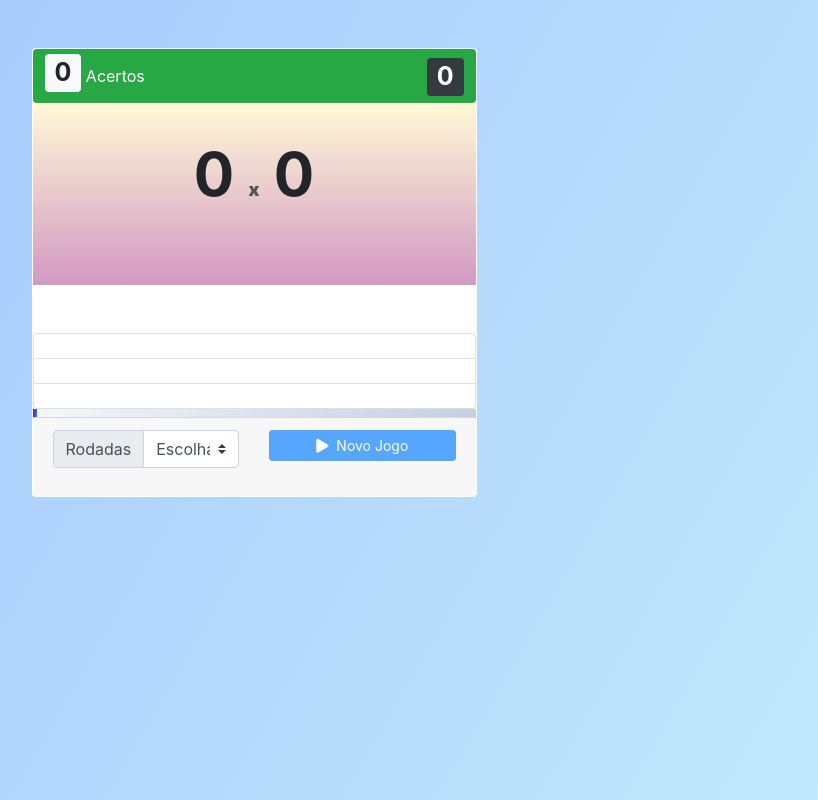
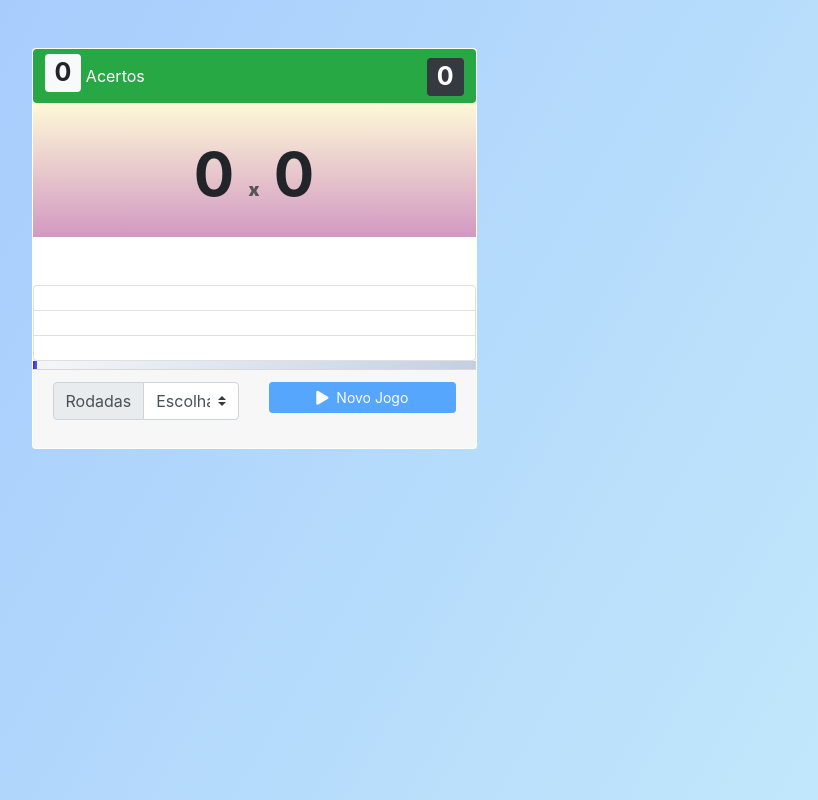
Before and after one commit to gpaiva00/tabuadas, a plain HTML site: page index.html in a window 1280 px wide. Shown: the whole page, without its empty margins (386-1204 px from the left). Drawn offline with nearby package versions, Linux system fonts and the light colour scheme.

Commit message:
Fix: removed padding bottom from numberView

```diff
--- a/index.html
+++ b/index.html
@@ -32,7 +32,7 @@
             <span class="badge badge-dark float-right mt-1" id="round">0</span>
           </div>
           <!-- numbers -->
-          <div class="numberView pb-5 pt-3">
+          <div class="numberView pt-3">
             <center>
               <div class="numbers">
                 <label id="number1">0</label>
```
